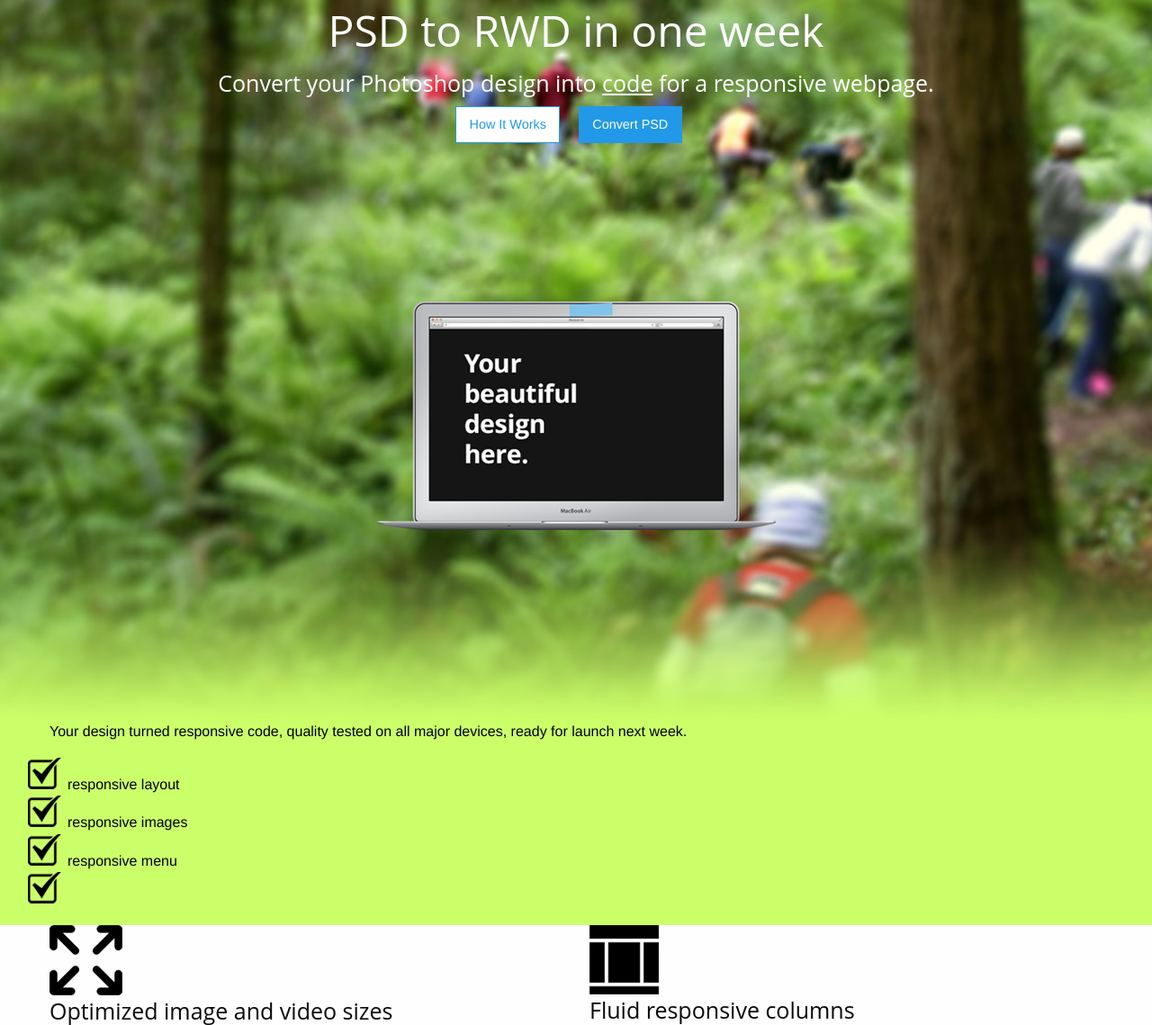
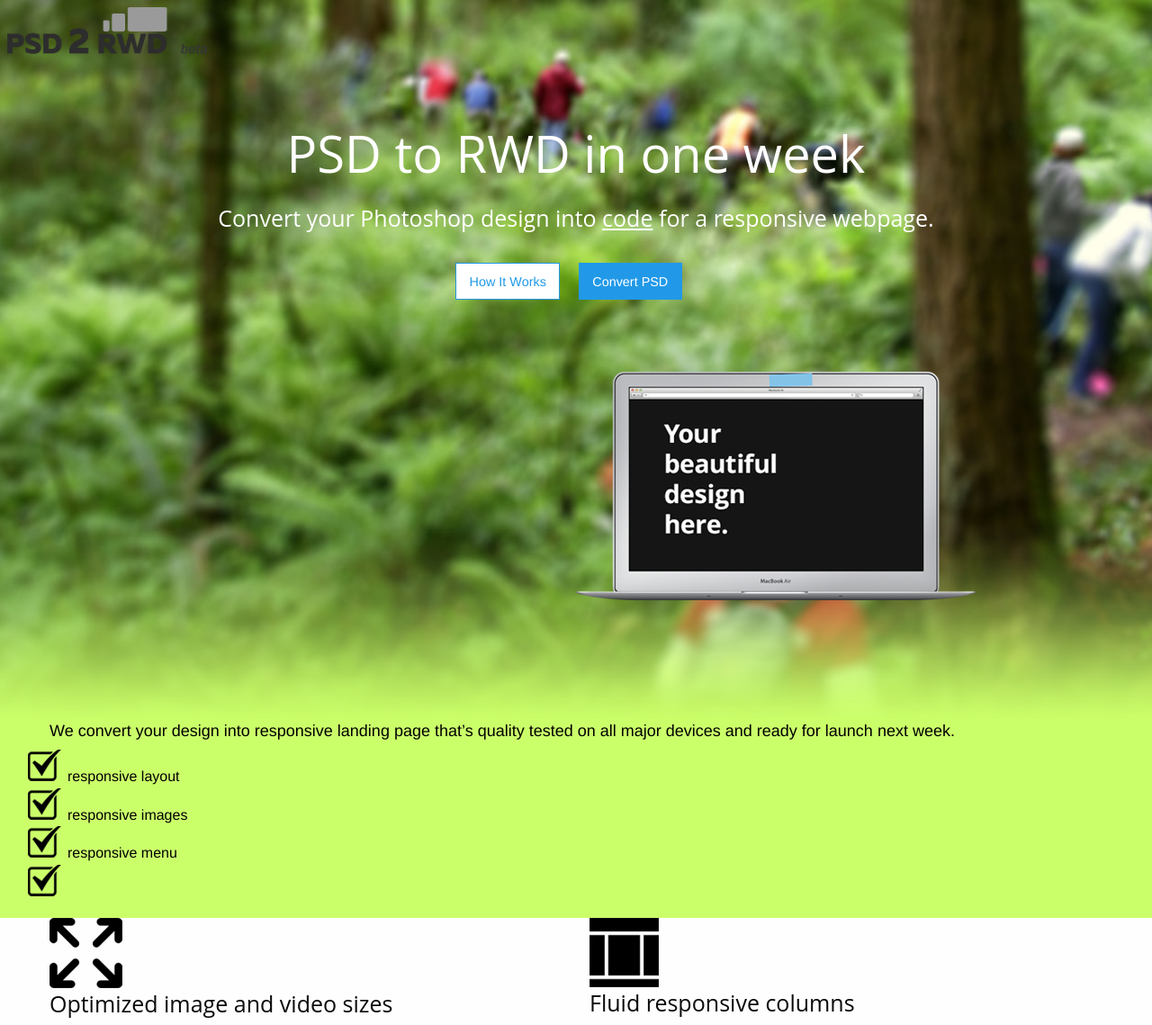
Before and after one commit to cleverbaker/psd2rwd, a PHP site: page / in a window 1280 px wide. Shown: the top 1139 px of the page at 90% size. Run offline with PHP 8.4, Linux system fonts and the light colour scheme.

Commit message:
CSS spacing.

```diff
--- a/css/app.css
+++ b/css/app.css
@@ -200,6 +200,7 @@
   width: 100%;
   max-width: 100%;
 
+
   }
 
 .section2 {
@@ -209,6 +210,8 @@
 }
 
 .top-bar {
+  height: 67px;
+  background: transparent;
 
 }
 
@@ -216,14 +219,38 @@ h1, h2, h3, h4 {
   font-family: 'Muller', 'Open Sans';
 }
 
-.opening-headline, .convert-to-code-tagline {
+.intro {
+  position: relative;
+}
+
+.opening-headline {
+  margin: 4rem auto 0.5rem;
   text-align: center;
   color: #fff;
+  font-size: 3.5rem;
+ }
+
+.convert-to-code-tagline {
+  text-align: center;
+  color: #fff;
+      margin: 1rem auto 2rem;
 }
+
 
 .convert-to-code-tagline a {
   text-decoration: underline;
   color: #fff;
+}
+
+.value {
+      font-weight: normal;
+    font-style: normal;
+    color: inherit;
+    text-rendering: optimizeLegibility;
+    margin-top: 0;
+    margin-bottom: 0.5rem;
+    line-height: 1.4;
+    font-size: 1.125rem;
 }
 
 .section-responsive-features {
@@ -307,7 +334,8 @@ section {
   }
 
   .device {
-    margin-top:10em;
+    margin-top:4em;
+    position: absolute;
   }
 
 .features-check {
--- a/index.html
+++ b/index.html
@@ -9,17 +9,17 @@
     <link rel="stylesheet" href="css/app.css" />
   </head>
   <body>
-<!--       <div class="top-bar" style="height:67px; background: #fff;">
+		<div class="section1 row">
+      <div class="top-bar">
         <img src="img/logo.png" style="max-height:52px; width:auto;">
-      </div> -->
-		<div class="section1 row">
-        <div class="column align-middle center">
+      </div>
+        <div class="column align-middle center ">
           <h1 class="opening-headline">PSD to RWD in one week</h1>
           <h4 class="convert-to-code-tagline">Convert your Photoshop design into <a href='#'>code</a> for a responsive webpage.</h4>
           <div class="bg-gradient"></div>
           <div>
             <span class="not-row small-center"><a href="#" class="medium button hollow intro">How it works</a></span>
-            <div class="row small-cente show-for-small-only"><a href="#" class="medium button hollow intro">Pricing</a></div>
+            <div class="row small-center show-for-small-only"><a href="#" class="medium button hollow intro">Pricing</a></div>
             <span class="not-row small-center"><a href="#" class="medium button intro">Convert PSD</a></span>
            </div>
             <img class="device" src="img/laptop.png">
@@ -29,7 +29,7 @@
 			<div>
           <div class="row">
             <div class="large-12 columns">
-              <p>Your design turned responsive code, quality tested on all major devices, ready for launch next week.
+              <p class="value">We convert your design into responsive landing page that’s quality tested on all major devices and ready for launch next week.
               <ul class="features-check"><li>responsive layout</li>
               <li>responsive images</li>
               <li>responsive menu</li>
```
